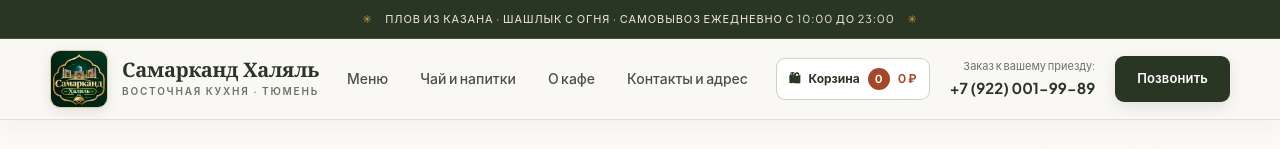
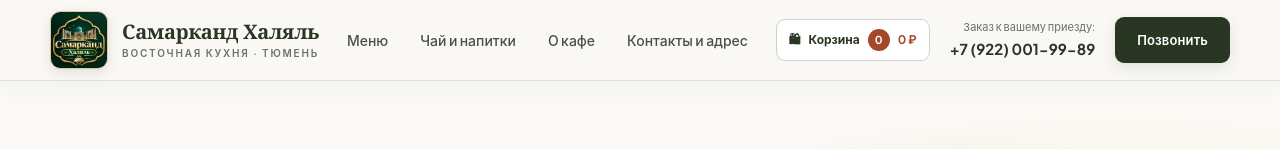
Before and after one commit to juraevburhonbek3-lang/halal, a plain HTML site: page index.html in a window 1280 px wide. Shown: the top 149 px of the page. Drawn offline with nearby package versions, Linux system fonts and the light colour scheme; a web font is replaced by a local one.

Commit message:
Remove announcement bar
Co-authored-by: Copilot App <223556219+Copilot@users.noreply.github.com>

```diff
--- a/index.html
+++ b/index.html
@@ -39,19 +39,6 @@ button { font: inherit; cursor: pointer; border: none; background: none; }
   margin: 0 auto;
 }
 
-/* Top bar */
-.topbar {
-  background: var(--dark);
-  color: #EDE8DD;
-  font-size: 12px;
-  letter-spacing: 0.1em;
-  text-transform: uppercase;
-  padding: 10px 0;
-  text-align: center;
-  border-bottom: 1px solid rgba(197, 160, 89, 0.25);
-}
-.topbar span { color: var(--gold); margin: 0 10px; }
-
 /* Header */
 header {
   position: sticky;
@@ -877,10 +864,6 @@ a:focus-visible, button:focus-visible {
 header {
   box-shadow: 0 8px 24px rgba(34, 43, 29, 0.045);
 }
-.topbar {
-  font-size: 11px;
-  letter-spacing: 0.08em;
-}
 .nav-links a {
   position: relative;
   padding: 8px 0;
@@ -1005,7 +988,6 @@ footer {
 }
 
 @media (max-width: 680px) {
-  .topbar { font-size: 9px; letter-spacing: 0.04em; }
   .nav-links, .phone-block { display: none; }
   .nav { height: 72px; gap: 8px; }
   .brand { gap: 8px; min-width: 0; }
@@ -1053,9 +1035,6 @@ footer {
 </style>
 </head>
 <body>
-<div class="topbar">
-<span>✳</span> Плов из казана · шашлык с огня · самовывоз ежедневно с 10:00 до 23:00 <span>✳</span>
-</div>
 <header>
 <div class="wrap nav">
 <a class="brand" href="#">
```
